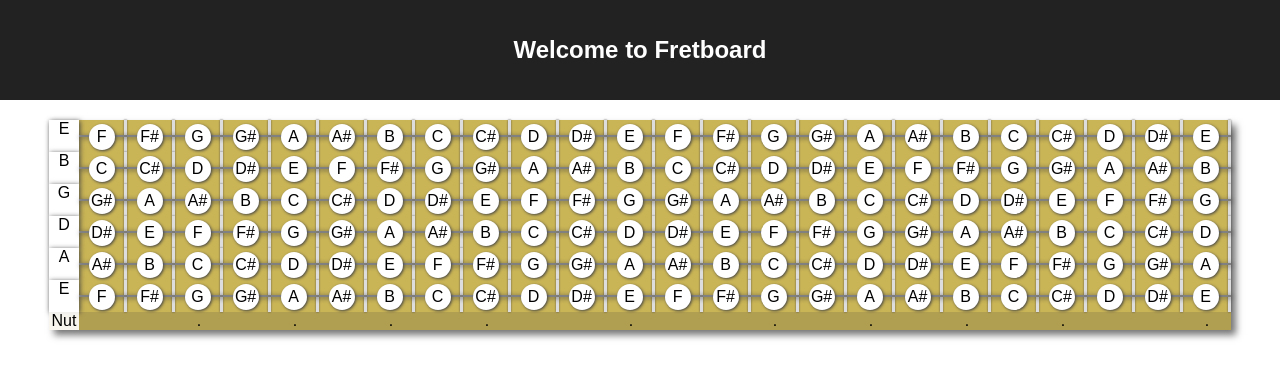
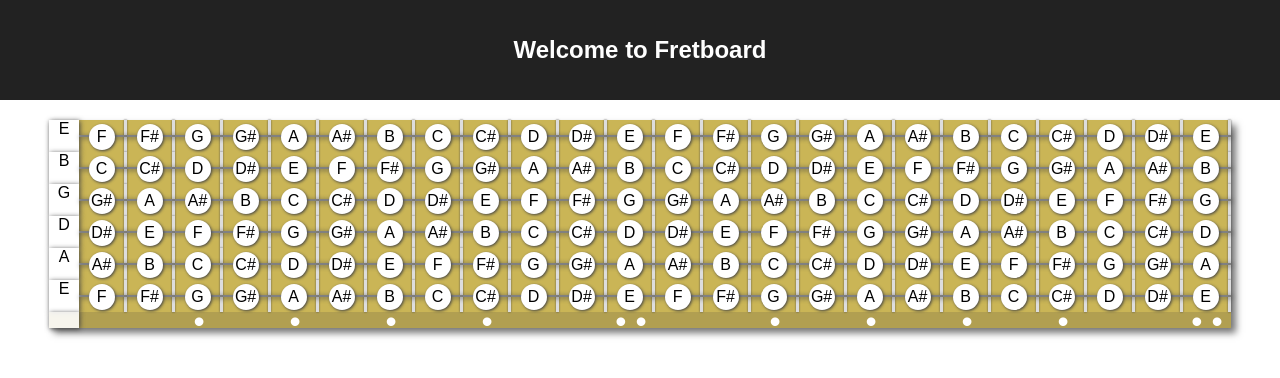
Before and after one commit to divanvisagie/fretboard, a React (Create React App) app: page / in a window 1280 px wide. Shown: the top 378 px of the page. Built offline with nearby package versions, Linux system fonts and the light colour scheme.

Commit message:
Fret markers

```diff
--- a/src/Fretboard/MarkerBoard.css
+++ b/src/Fretboard/MarkerBoard.css
@@ -2,15 +2,29 @@
     background: rgb(177, 159, 81);
     display: flex;
     flex-direction: row;
+    height: 16px;
 }
 
 .MarkerBoard .nut {
     width: 100%;
     background: rgba(255, 255, 255, 0.897);
     max-width: 38px;
+
+
+    box-shadow: #444 1px 1px 5px;
+    min-width: 30px;
 }
 
 .MarkerBoard .fret {
     width: 100%;
     min-width: 48px;
 }
+
+.MarkerBoard .dot {
+    width: 100%;
+    min-width: 48px;
+    color: white;
+    font-size: 32px;
+    line-height: 19px;
+
+}
--- a/src/Fretboard/MarkerBoard.js
+++ b/src/Fretboard/MarkerBoard.js
@@ -15,7 +15,11 @@ class MarkerBoard extends Component {
 
   drawDot (value) {
     if (this.dots.includes(value)) {
-      return <div>.</div>
+      if (value % 12 === 0) {
+        return <div className="dot">• •</div>
+      } else {
+        return <div className="dot">•</div>
+      }
     } else {
       return <div></div>
     }
@@ -24,7 +28,7 @@ class MarkerBoard extends Component {
   render () {
     return (
       <div className="MarkerBoard">
-        <div className="nut">Nut</div>
+        <div className="nut"></div>
 
         {this.range.map((x, i) =>
           <div className="fret" key={i}>
```
